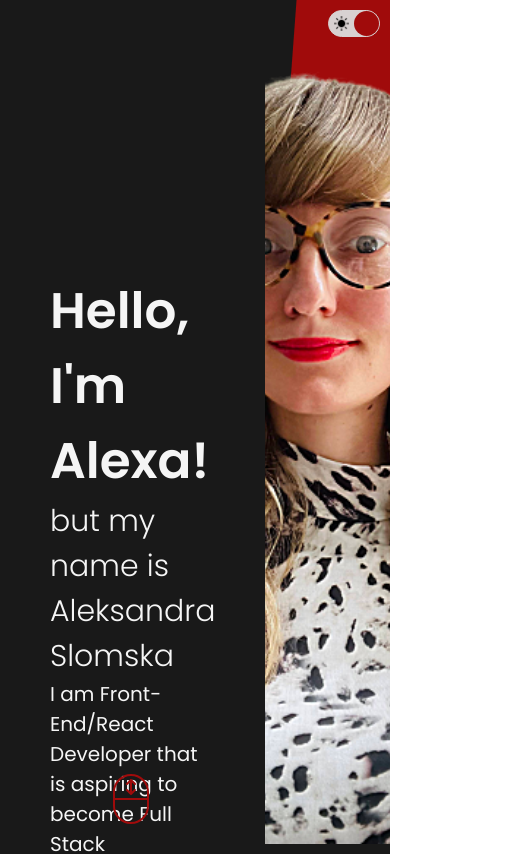
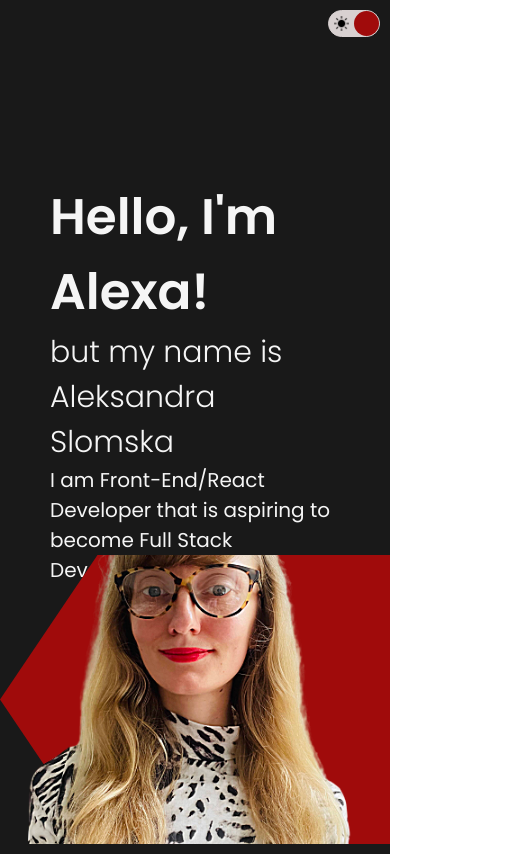
Before and after one commit to snowleopardAlexa/react-portfolio-2021, a React (Create React App) app: page / in a window 390 px wide. Shown: the top 854 px of the page, 508 px wide, since content can reach past the window. Built offline with nearby package versions, Linux system fonts and the light colour scheme.

Commit message:
add flex direction media queries

```diff
--- a/src/components/Contact/contact.css
+++ b/src/components/Contact/contact.css
@@ -98,3 +98,9 @@ button {
     font-size: 2rem;
     background-color: coral;
 }
+
+@media screen and (max-width: 480px) {
+    .c-wrapper {
+       flex-direction: column;
+    }
+}
--- a/src/components/Intro/intro.css
+++ b/src/components/Intro/intro.css
@@ -95,3 +95,9 @@
     display: flex;
     align-items: center;
 }
+
+@media screen and (max-width: 480px) {
+    .intro {
+       flex-direction: column;
+    }
+}
```
